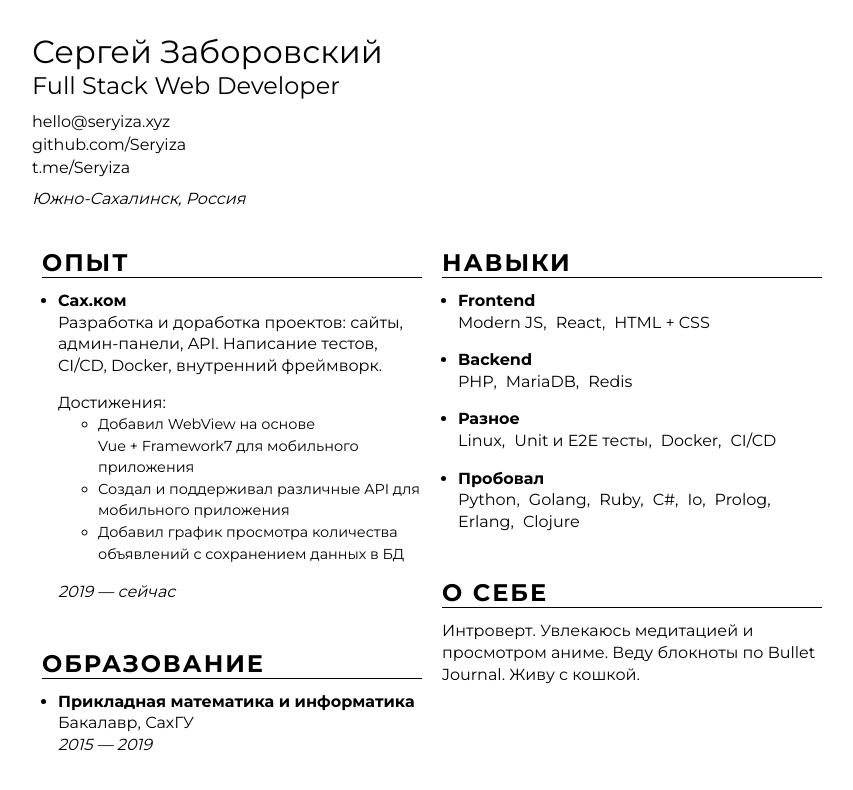
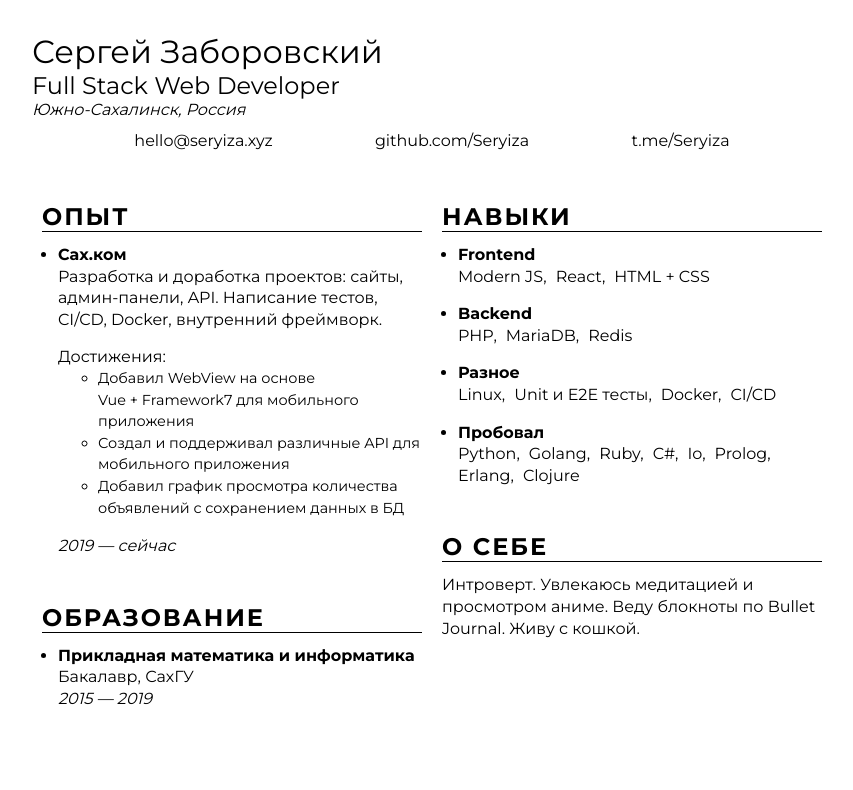
Before and after one commit to Seryiza/seryiza.github.io, a Jekyll site: the page built from resume.html, in a window 1280 px wide. Shown: the top 790 px of the page, without its empty margins (208-1061 px from the left). Built offline with Jekyll 4.4.1, drawn with Linux system fonts in a browser that asks for light colours.

Commit message:
Редизайн блока контактов

```diff
--- a/_sass/resume/header.scss
+++ b/_sass/resume/header.scss
@@ -11,10 +11,12 @@
         margin: 0.75em 0;
         padding: 0;
         list-style: none;
+        display: flex;
+        justify-content: space-evenly;
     }
 
-    &__contacts li:not(:last-of-type) {
-        margin-bottom: 0.25em;
+    &__contacts li {
+        display: inline;
     }
 
     &__location {
--- a/resume.html
+++ b/resume.html
@@ -32,6 +32,10 @@
                 Full Stack Web Developer
             </div>
 
+            <div class="header__location">
+                Южно-Сахалинск, Россия
+            </div>
+
             <ul class="header__contacts">
                 <li>
                     hello@seryiza.xyz
@@ -43,10 +47,6 @@
                     t.me/Seryiza
                 </li>
             </ul>
-
-            <div class="header__location">
-                Южно-Сахалинск, Россия
-            </div>
         </div>
 
         <div class="resume__columns">
```
